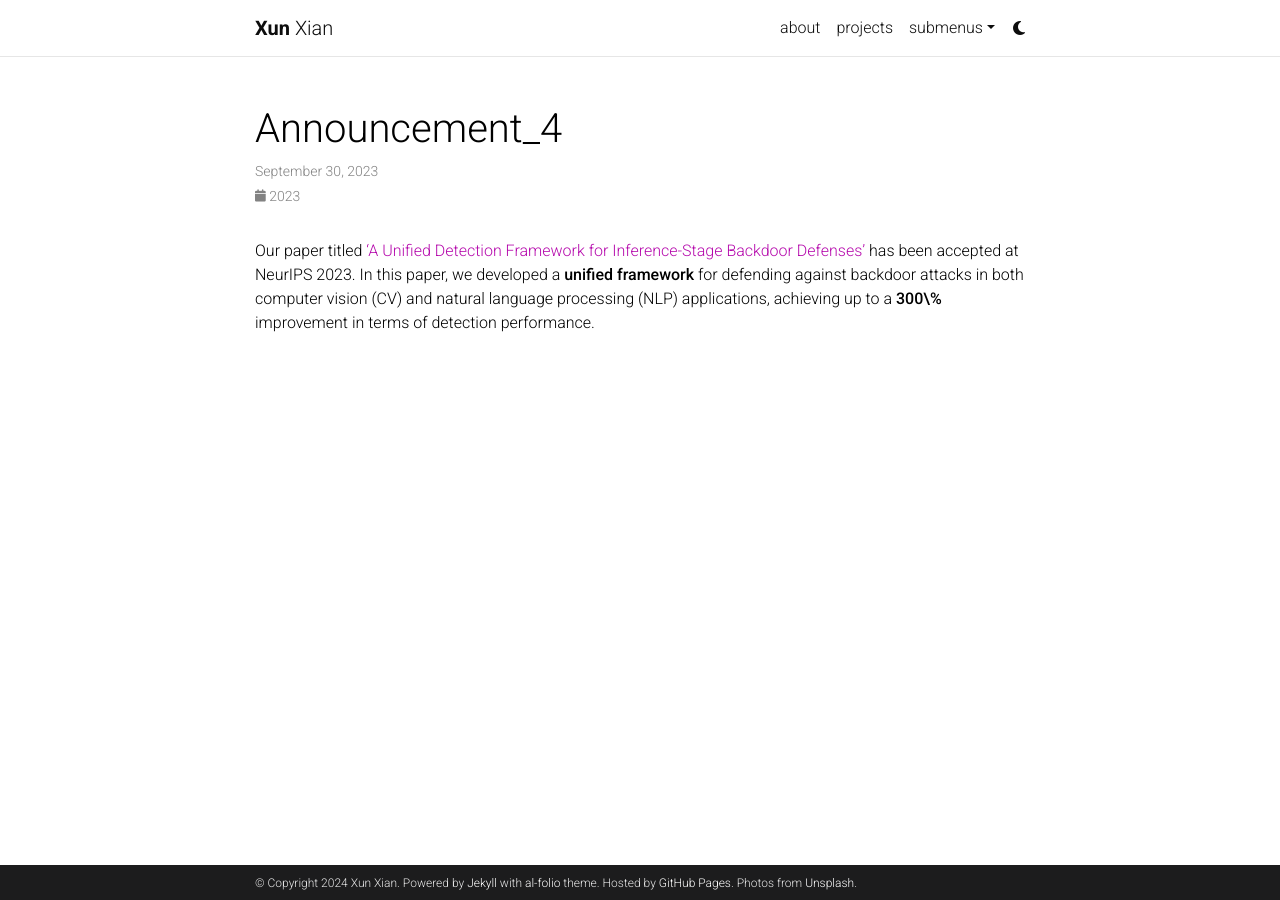
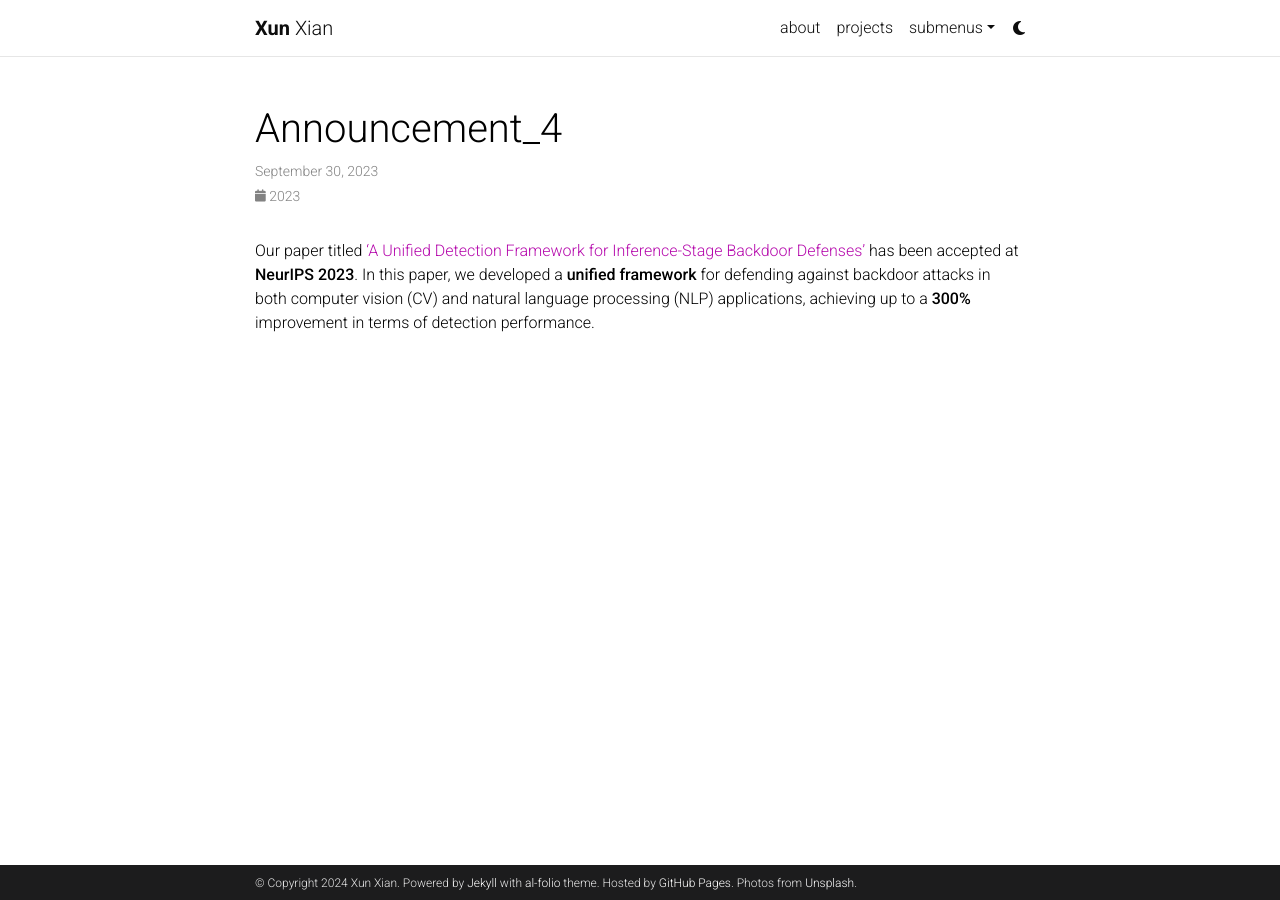
Before and after one commit to jeremyxianx/jeremyxianx.github.io, a Jekyll site: the page built from _news/announcement_4.md, in a window 1280 px wide. Built offline with Jekyll 4.4.1, drawn with Linux system fonts in a browser that asks for light colours; comment, search, counter and statistics services are not loaded; a style sheet for code colours, icons or effects is not loaded.

```diff
--- a/_news/announcement_4.md
+++ b/_news/announcement_4.md
@@ -5,4 +5,4 @@ inline: true
 related_posts: false
 ---
 
-Our paper titled ['A Unified Detection Framework for Inference-Stage Backdoor Defenses'](https://openreview.net/pdf?id=4zWEyYGGfI) has been accepted at NeurIPS 2023. In this paper, we developed a **unified framework** for defending against backdoor attacks in both computer vision (CV) and natural language processing (NLP) applications, achieving up to a **300\%** improvement in terms of detection performance.
+Our paper titled ['A Unified Detection Framework for Inference-Stage Backdoor Defenses'](https://openreview.net/pdf?id=4zWEyYGGfI) has been accepted at **NeurIPS 2023**. In this paper, we developed a **unified framework** for defending against backdoor attacks in both computer vision (CV) and natural language processing (NLP) applications, achieving up to a **300%** improvement in terms of detection performance.
```
